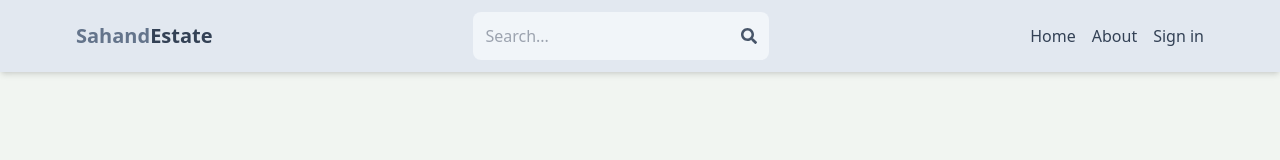
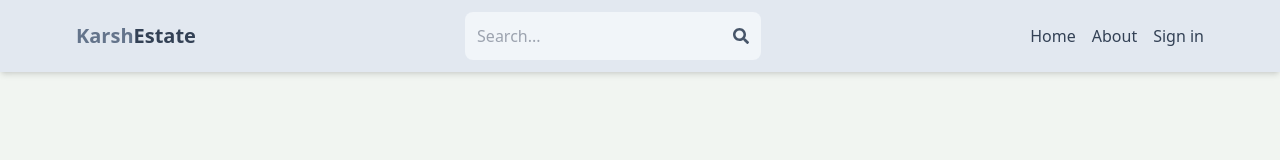
Before and after one commit to mitrya/mern-estate, a React (Vite) app in the folder client/: page / in a window 1280 px wide. Shown: the top 160 px of the page. Built offline with nearby package versions, Linux system fonts and the light colour scheme; no server answers.

Commit message:
corrections icons

```diff
--- a/client/package.json
+++ b/client/package.json
@@ -14,6 +14,7 @@
     "firebase": "^10.11.1",
     "react": "^18.2.0",
     "react-dom": "^18.2.0",
+    "react-icons": "^5.2.0",
     "react-redux": "^9.1.1",
     "react-router-dom": "^6.23.0",
     "redux-persist": "^6.0.0",
--- a/client/src/components/Header.jsx
+++ b/client/src/components/Header.jsx
@@ -27,7 +27,7 @@ export default function Header() {
       <div className='flex justify-between items-center max-w-6xl mx-auto p-3'>
         <Link to='/'>
           <h1 className='font-bold text-sm sm:text-xl flex flex-wrap'>
-            <span className='text-slate-500'>Sahand</span>
+            <span className='text-slate-500'>Karsh</span>
             <span className='text-slate-700'>Estate</span>
           </h1>
         </Link>
```
Also changed, not shown: client/src/components/Contact.jsx (renamed from client/src/components/Contacts.jsx), 1 other file (tests, documents, lock files or other folders).
